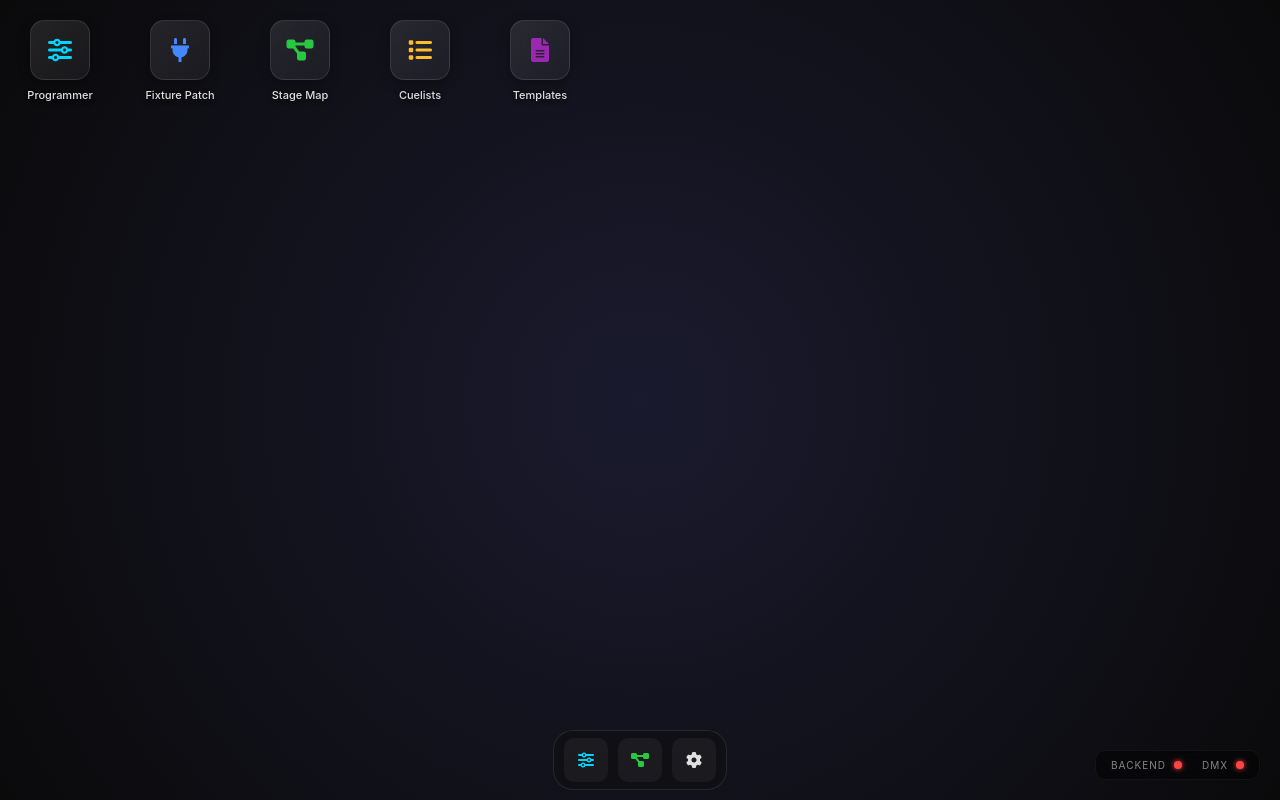
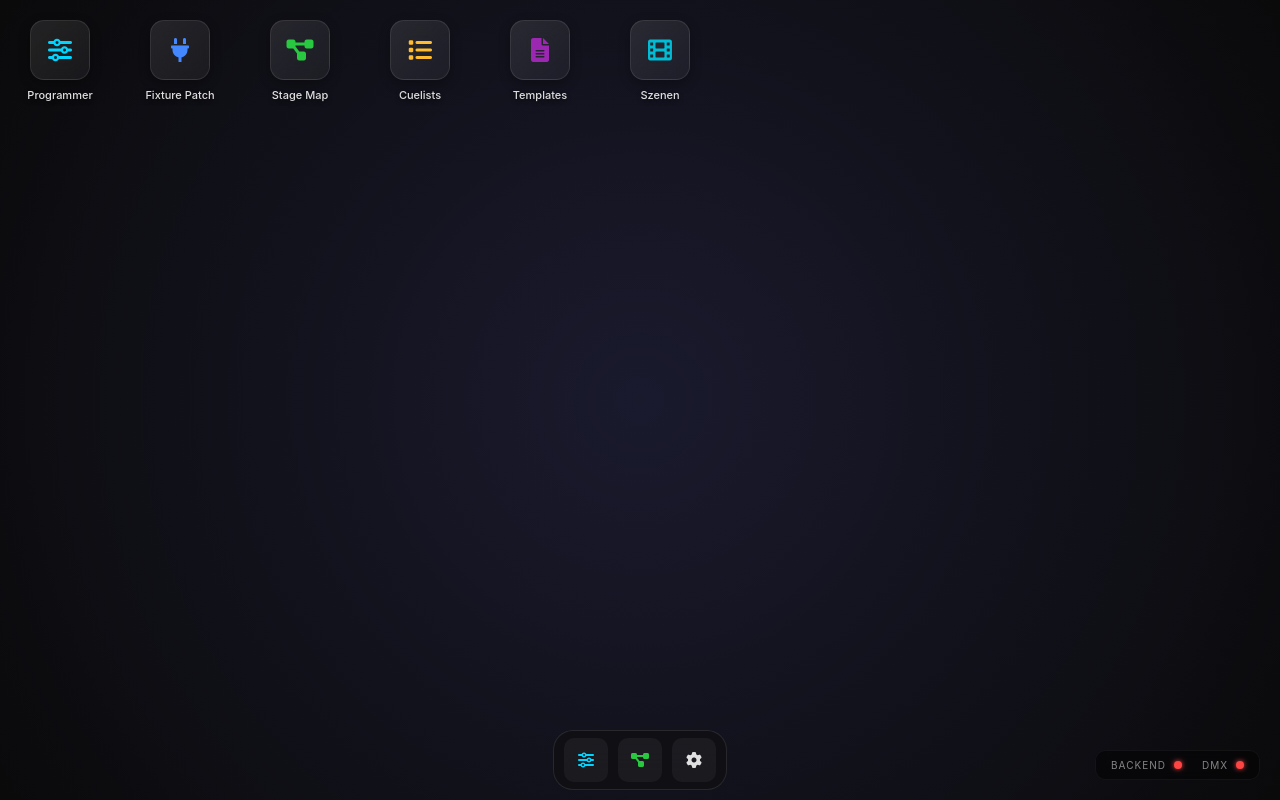
Before and after one commit to ella-es-tiffy/WebDmx, a PHP site: page /dashboard.php in a window 1280 px wide. Run offline with PHP 8.4, Linux system fonts and the light colour scheme.

Commit message:
Integrate Scene Manager into Dashboard

```diff
--- a/public/dashboard.php
+++ b/public/dashboard.php
@@ -37,6 +37,10 @@
             <div class="icon-item" onclick="openTemplates()">
                 <div class="icon-box"><i class="fas fa-file-alt" style="color: #9c27b0;"></i></div>
                 <span>Templates</span>
+            </div>
+            <div class="icon-item" onclick="openScenes()">
+                <div class="icon-box"><i class="fas fa-film" style="color: #00bcd4;"></i></div>
+                <span>Szenen</span>
             </div>
         </div>
     </div>
@@ -141,6 +145,16 @@
             }, 100);
         }
 
+        function openScenes() {
+            wm.createWindow('scenes', 'Szenen-Manager', {
+                width: '1200px',
+                height: '700px',
+                top: '50px',
+                left: '100px',
+                content: '<iframe src="scenes.html" style="width:100%; height:100%; border:none;"></iframe>'
+            });
+        }
+
         async function startDashboardStatus() {
             const checkStatus = async () => {
                 try {
```
